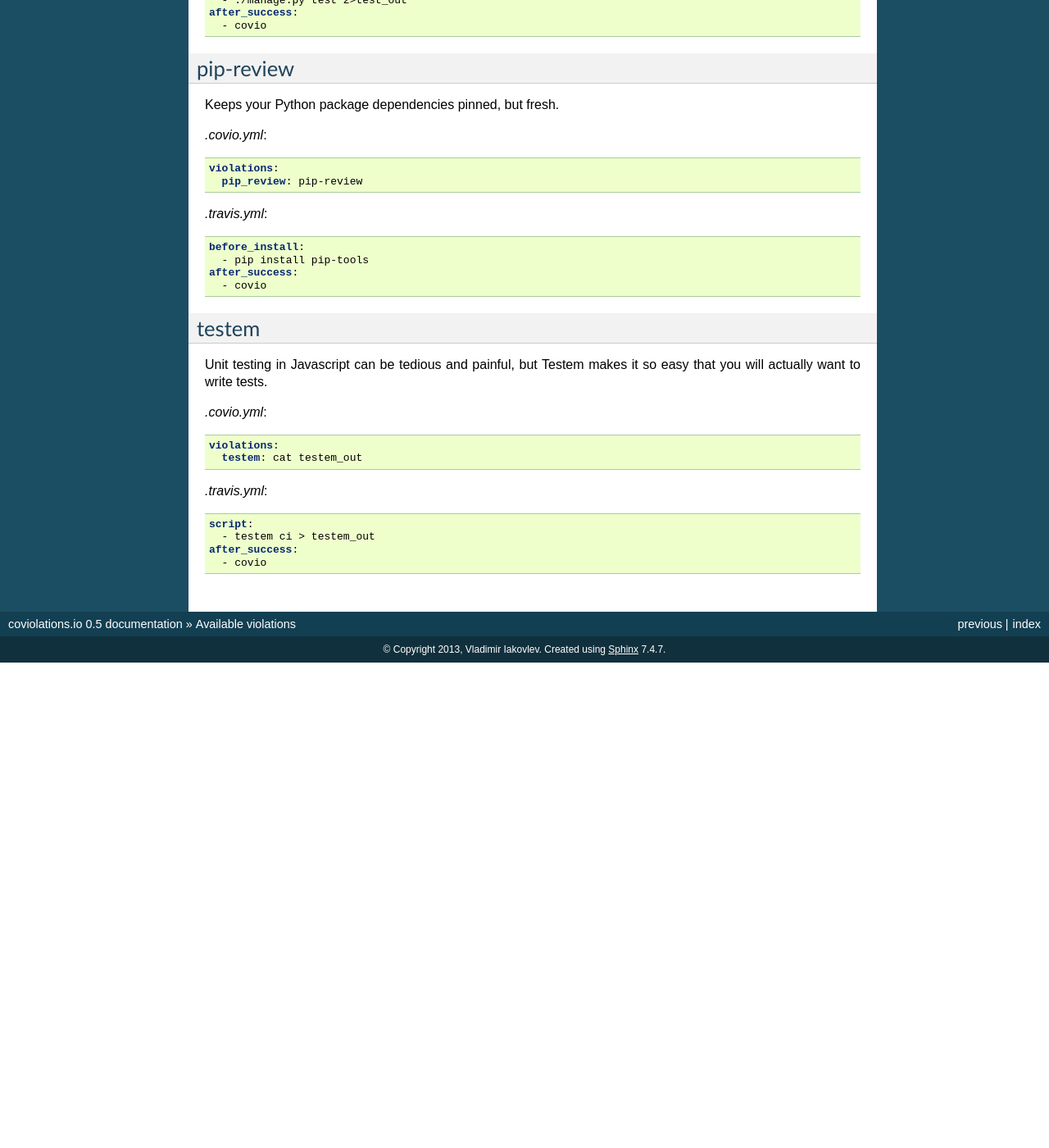
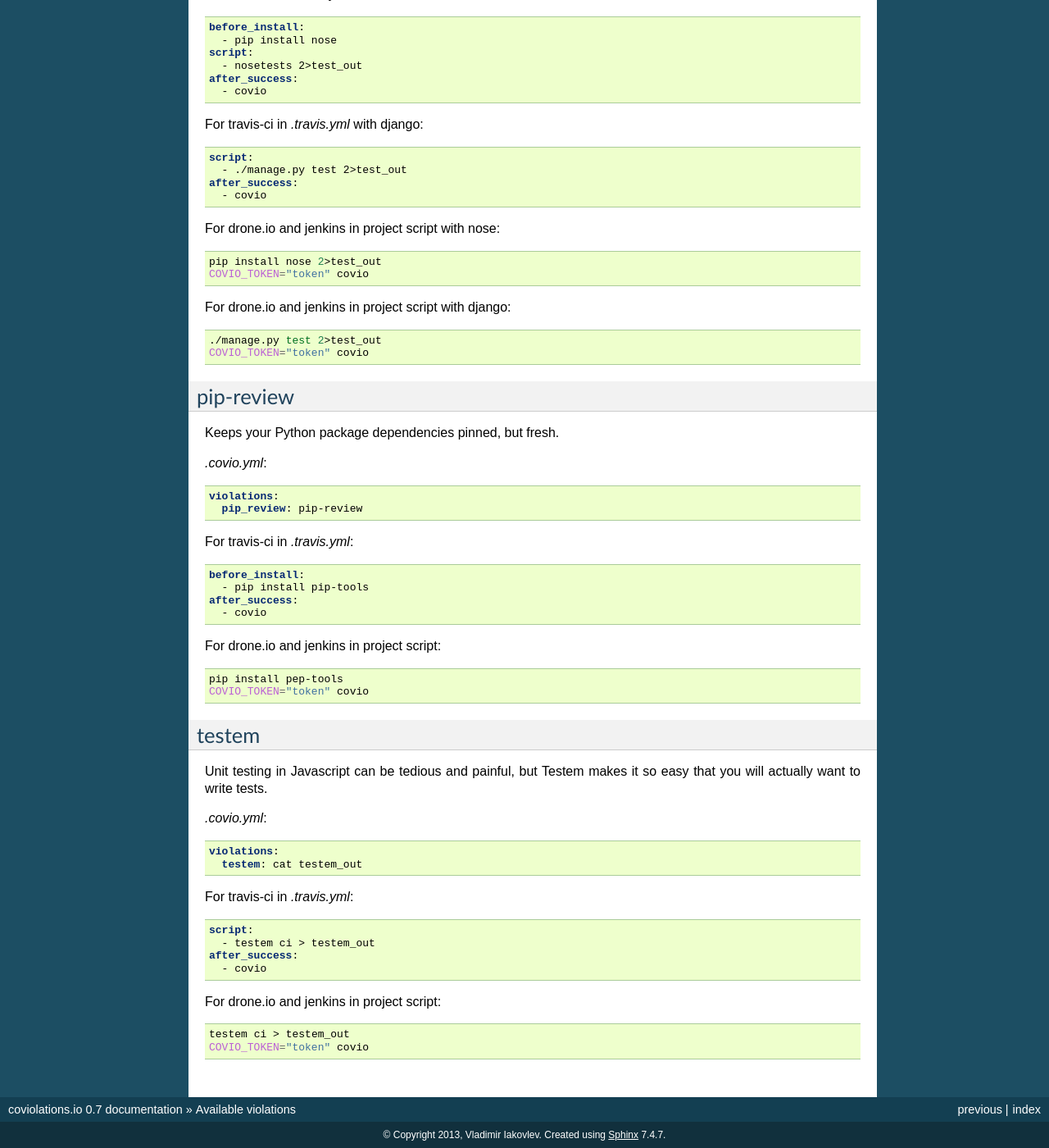
Before and after one commit to nvbn/coviolations_app, a Sphinx documentation site: the page built from docs/violations.rst, in a window 1280 px wide and 1400 px high, scrolled down 1197 px. Shown: the whole window at 82% size. Built offline with Sphinx 7.4.7, drawn with Linux system fonts in a browser that asks for light colours; before the commit the page ends 2005 px from its top, so only the background shows below that; some of the changed text lies outside the part shown.

Commit message:
Update docs

```diff
--- a/docs/conf.py
+++ b/docs/conf.py
@@ -48,9 +48,9 @@
 # built documents.
 #
 # The short X.Y version.
-version = '0.5'
+version = '0.7'
 # The full version, including alpha/beta/rc tags.
-release = '0.5'
+release = '0.7'
 
 # The language for content autogenerated by Sphinx. Refer to documentation
 # for a list of supported languages.
--- a/docs/index.rst
+++ b/docs/index.rst
@@ -6,7 +6,8 @@
 coviolations.io - violations for ci
 ===================================
 
-`coviolations.io <http://coviolations.io>`_ - tool for collecting and visualasing code violations.
+`coviolations.io <http://coviolations.io>`_ - tool for collecting and visualisation code violations
+works with travis-ci, drone.io and jenkins.
 
 For using it with your projects you need to enable project on `coviolations.io <http://coviolations.io>`_ and
 create `.covio.yml` file.
@@ -15,8 +16,9 @@
    :maxdepth: 2
 
    covio_yml
-   using_local
    travis_ci
+   drone_io
+   jenkins
    violations
 
 
--- a/docs/violations.rst
+++ b/docs/violations.rst
@@ -14,7 +14,7 @@
     violations:
       pep8: pep8 . --exclude='*migrations*'
 
-`.travis.yml`:
+For travis-ci in `.travis.yml`:
 
 .. code-block:: yaml
 
@@ -22,6 +22,13 @@
       - pip install pep8
     after_success:
       - covio
+
+For drone.io and jenkins in project script:
+
+.. code-block:: bash
+
+    pip install pep8
+    COVIO_TOKEN="token" covio
 
 sloccount
 =========
@@ -35,7 +42,7 @@
     violations:
       sloccount: sloccount .
 
-`.travis.yml`:
+For travis-ci in `.travis.yml`:
 
 .. code-block:: yaml
 
@@ -44,6 +51,14 @@
       - sudo apt-get install -qq sloccount
     after_success:
       - covio
+
+For drone.io and jenkins in project script:
+
+.. code-block:: bash
+
+    sudo apt-get update -qq
+    sudo apt-get install -qq sloccount
+    COVIO_TOKEN="token" covio
 
 Python unittests
 ================
@@ -57,7 +72,7 @@
     violations:
       py_unittest: cat test_out
 
-`.travis.yml` with nose:
+For travis-ci in `.travis.yml` with nose:
 
 .. code-block:: yaml
 
@@ -68,7 +83,7 @@
     after_success:
       - covio
 
-`.travis.yml` with django:
+For travis-ci in `.travis.yml` with django:
 
 .. code-block:: yaml
 
@@ -76,6 +91,20 @@
       - ./manage.py test 2>test_out
     after_success:
       - covio
+
+For drone.io and jenkins in project script with nose:
+
+.. code-block:: bash
+
+    pip install nose 2>test_out
+    COVIO_TOKEN="token" covio
+
+For drone.io and jenkins in project script with django:
+
+.. code-block:: bash
+
+    ./manage.py test 2>test_out
+    COVIO_TOKEN="token" covio
 
 pip-review
 ==========
@@ -89,7 +118,7 @@
     violations:
       pip_review: pip-review
 
-`.travis.yml`:
+For travis-ci in `.travis.yml`:
 
 .. code-block:: yaml
 
@@ -97,6 +126,13 @@
       - pip install pip-tools
     after_success:
       - covio
+
+For drone.io and jenkins in project script:
+
+.. code-block:: bash
+
+    pip install pep-tools
+    COVIO_TOKEN="token" covio
 
 testem
 ======
@@ -110,7 +146,7 @@
     violations:
       testem: cat testem_out
 
-`.travis.yml`:
+For travis-ci in `.travis.yml`:
 
 .. code-block:: yaml
 
@@ -118,3 +154,10 @@
       - testem ci > testem_out
     after_success:
       - covio
+
+For drone.io and jenkins in project script:
+
+.. code-block:: bash
+
+    testem ci > testem_out
+    COVIO_TOKEN="token" covio
```
Also changed, not shown: docs/drone_io.rst (added, +23 -0 lines), docs/jenkins.rst (added, +14 -0 lines), docs/using_local.rst (deleted, +0 -19 lines).
